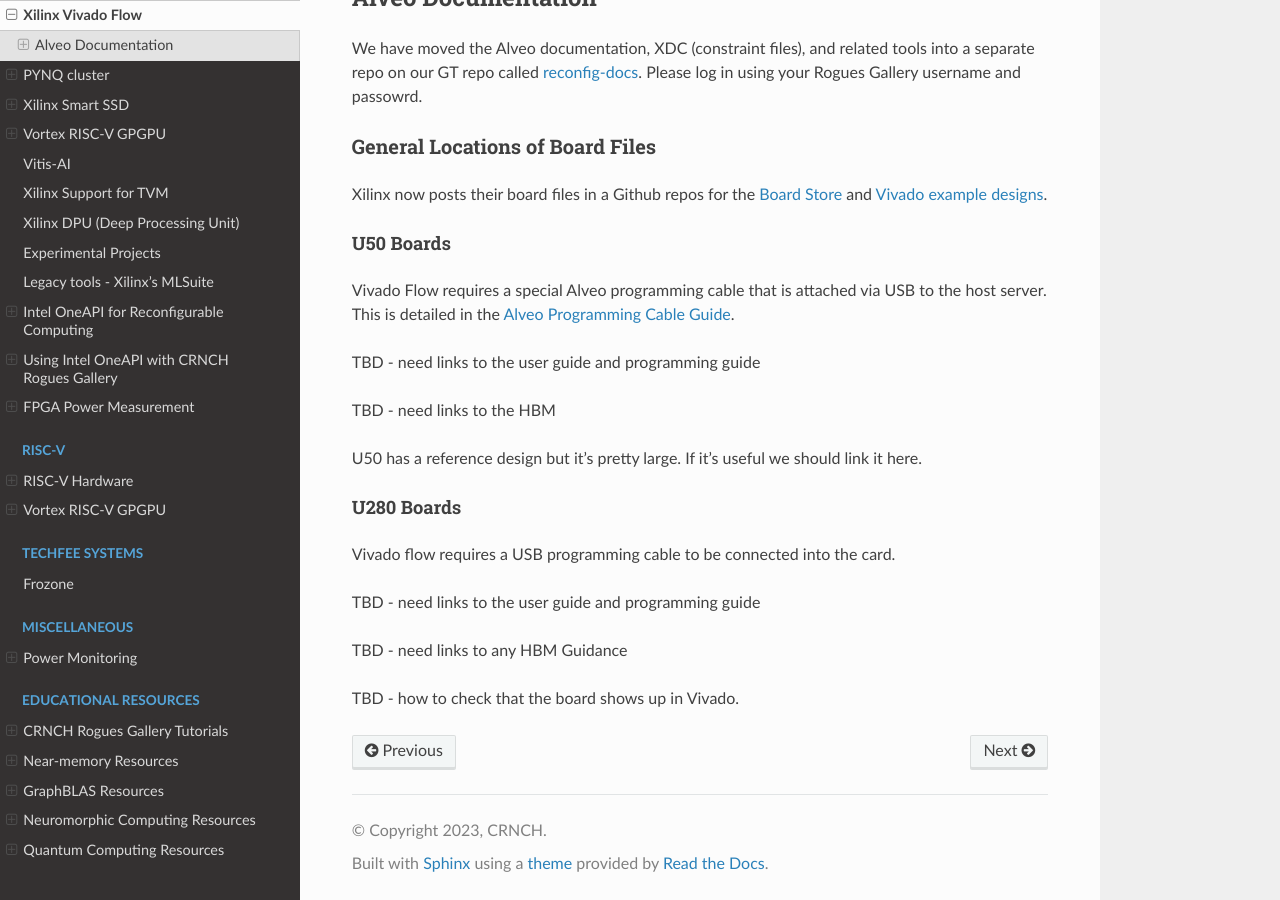
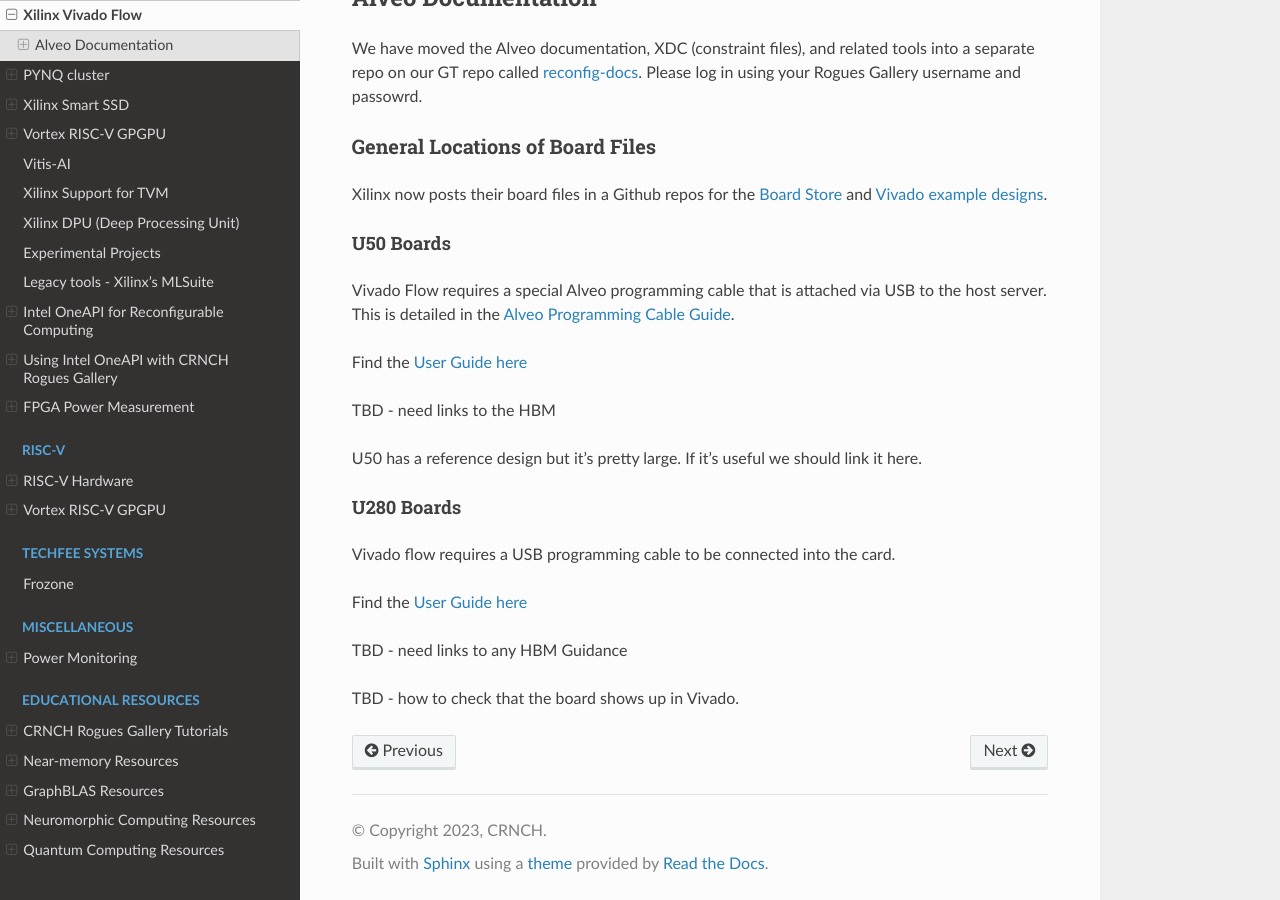
Before and after one commit to gt-crnch-rg/read-the-docs, a Sphinx documentation site: the page built from docs/reconfig/xilinx/xilinx-vivado-flow.rst, in a window 1280 px wide and 900 px high, scrolled down 855 px. Built offline with Sphinx 7.4.7 and the Read the Docs theme 2.0.0, drawn with Linux system fonts in a browser that asks for light colours.

Commit message:
added user guide links to xilinx-vivado-flow.rst

```diff
--- a/docs/reconfig/xilinx/xilinx-vivado-flow.rst
+++ b/docs/reconfig/xilinx/xilinx-vivado-flow.rst
@@ -37,7 +37,7 @@
 
 Vivado Flow requires a special Alveo programming cable that is attached via USB to the host server. This is detailed in the `Alveo Programming Cable Guide <https://docs.xilinx.com/r/en-US/ug1377-alveo-programming-cable-user-guide>`__.
 
-TBD - need links to the user guide and programming guide
+Find the `User Guide here <https://docs.xilinx.com/r/en-US/ug1371-u50-reconfig-accel>`__
 
 TBD - need links to the HBM
 
@@ -48,7 +48,7 @@
 
 Vivado flow requires a USB programming cable to be connected into the card.
 
-TBD - need links to the user guide and programming guide
+Find the `User Guide here <https://docs.xilinx.com/r/en-US/ug1314-alveo-u280-reconfig-accel>`__
 
 TBD - need links to any HBM Guidance
 
```
